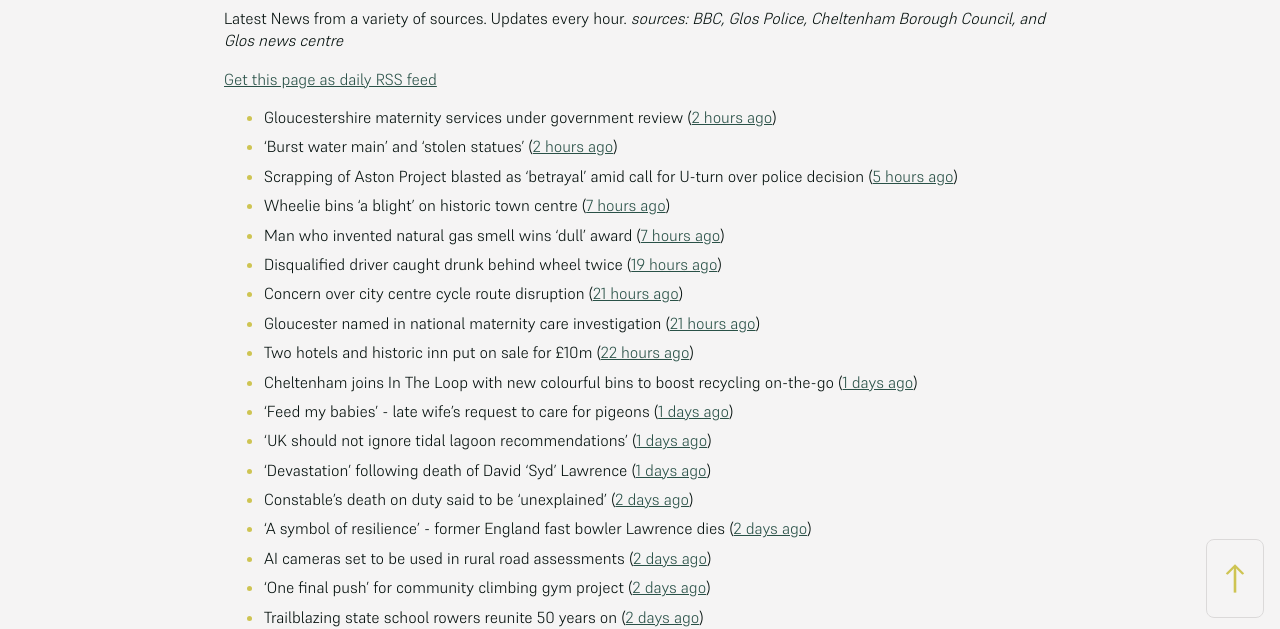
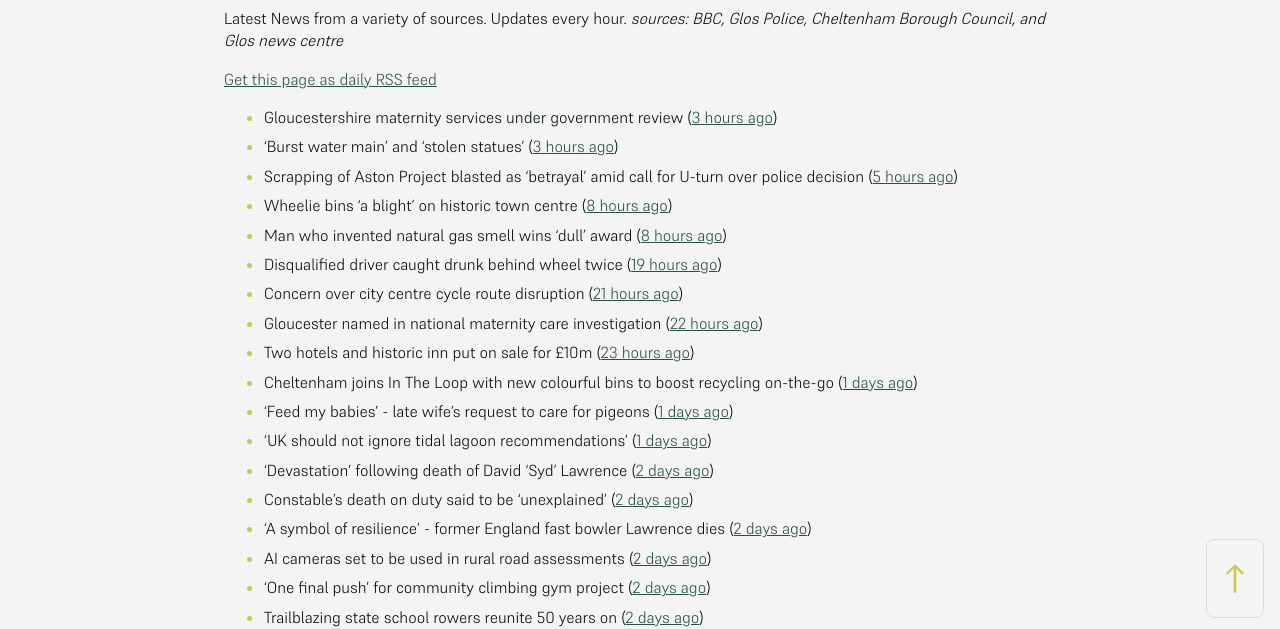
Before and after one commit to mat-0/cheltenham-open-data, a Jekyll site: the page built from _pages/news.md, in a window 1280 px wide. Shown: the part 266-895 px from the top of the page. Built offline with Jekyll 4.4.1, drawn with Linux system fonts in a browser that asks for light colours.

Commit message:
Updated 2025-06-24 13:58:42

```diff
--- a/_pages/news.md
+++ b/_pages/news.md
@@ -12,19 +12,19 @@ _sources: BBC, Glos Police, Cheltenham Borough Council, and Glos news centre_
 [Get this page as daily RSS feed](/daily.rss)
 
 <!-- news_marker starts -->
-- Gloucestershire maternity services under government review ([2 hours ago](https://www.bbc.co.uk/sounds/play/p0ll39jx))
-- 'Burst water main' and 'stolen statues' ([2 hours ago](https://www.bbc.com/news/articles/c98w395w3wlo))
+- Gloucestershire maternity services under government review ([3 hours ago](https://www.bbc.co.uk/sounds/play/p0ll39jx))
+- 'Burst water main' and 'stolen statues' ([3 hours ago](https://www.bbc.com/news/articles/c98w395w3wlo))
 - Scrapping of Aston Project blasted as ‘betrayal’ amid call for U-turn over police decision ([5 hours ago](https://gloucesternewscentre.co.uk/scrapping-of-aston-project-blasted-as-betrayal-amid-call-for-u-turn-over-police-decision/))
-- Wheelie bins 'a blight' on historic town centre ([7 hours ago](https://www.bbc.com/news/articles/cn86y7dq8yeo))
-- Man who invented natural gas smell wins 'dull' award ([7 hours ago](https://www.bbc.com/news/articles/cpw74x57p8po))
+- Wheelie bins 'a blight' on historic town centre ([8 hours ago](https://www.bbc.com/news/articles/cn86y7dq8yeo))
+- Man who invented natural gas smell wins 'dull' award ([8 hours ago](https://www.bbc.com/news/articles/cpw74x57p8po))
 - Disqualified driver caught drunk behind wheel twice ([19 hours ago](https://www.bbc.com/news/articles/c0k75jkm43zo))
 - Concern over city centre cycle route disruption ([21 hours ago](https://www.bbc.com/news/articles/cdez9y99k77o))
-- Gloucester named in national maternity care investigation ([21 hours ago](https://www.bbc.com/news/articles/c994x95yygyo))
-- Two hotels and historic inn put on sale for £10m ([22 hours ago](https://www.bbc.com/news/articles/c5y0vl7v84xo))
+- Gloucester named in national maternity care investigation ([22 hours ago](https://www.bbc.com/news/articles/c994x95yygyo))
+- Two hotels and historic inn put on sale for £10m ([23 hours ago](https://www.bbc.com/news/articles/c5y0vl7v84xo))
 - Cheltenham joins In The Loop with new colourful bins to boost recycling on-the-go ([1 days ago](https://www.cheltenham.gov.uk/news/article/3022/cheltenham_joins_in_the_loop_with_new_colourful_bins_to_boost_recycling_on-the-go))
 - 'Feed my babies' - late wife's request to care for pigeons ([1 days ago](https://www.bbc.com/news/videos/cn5kz4470rqo))
 - 'UK should not ignore tidal lagoon recommendations' ([1 days ago](https://www.bbc.com/news/articles/cvgd5ey411mo))
-- 'Devastation' following death of David 'Syd' Lawrence ([1 days ago](https://www.bbc.com/news/articles/cvg9r0j5g08o))
+- 'Devastation' following death of David 'Syd' Lawrence ([2 days ago](https://www.bbc.com/news/articles/cvg9r0j5g08o))
 - Constable's death on duty said to be 'unexplained' ([2 days ago](https://www.bbc.com/news/articles/c39z0d12k88o))
 - 'A symbol of resilience' - former England fast bowler Lawrence dies ([2 days ago](https://www.bbc.com/sport/cricket/articles/c07d973k0zzo))
 - AI cameras set to be used in rural road assessments ([2 days ago](https://www.bbc.com/news/articles/c62g921l14jo))
@@ -39,7 +39,7 @@ _sources: BBC, Glos Police, Cheltenham Borough Council, and Glos news centre_
 - Condition of rural county roads to be checked by AI camera system ([5 days ago](https://gloucesternewscentre.co.uk/condition-of-rural-county-roads-to-be-checked-by-ai-camera-system/))
 - Gloucestershire goes 80s for Jilly Cooper’s ‘Rivals’ series! ([6 days ago](https://www.bbc.co.uk/sounds/play/p0ljxnh1))
 - Joint statement with Gloucester City Council: Preferred bidder for Gloucestershire Airport to deliver soaring potential for economic benefit to region ([6 days ago](https://www.cheltenham.gov.uk/news/article/3021/joint_statement_with_gloucester_city_council_preferred_bidder_for_gloucestershire_airport_to_deliver_soaring_potential_for_economic_benefit_to_region))
-- Scene guard in place overnight after report two men assaulted a man in Cheltenham ([7 days ago](https://gloucesternewscentre.co.uk/scene-guard-in-place-overnight-after-report-two-men-assaulted-a-man-in-cheltenham/))
+- Scene guard in place overnight after report two men assaulted a man in Cheltenham ([8 days ago](https://gloucesternewscentre.co.uk/scene-guard-in-place-overnight-after-report-two-men-assaulted-a-man-in-cheltenham/))
 - Man sentenced for illegal tobacco sales ([8 days ago](https://gloucesternewscentre.co.uk/man-sentenced-for-illegal-tobacco-sales/))
 - Petersfield Community and Sports Hub set to strengthen community pride ([10 days ago](https://gloucesternewscentre.co.uk/petersfield-community-and-sports-hub-set-to-strengthen-community-pride/))
 - In Syd's Voice - The Story of David 'Syd' Lawrence ([10 days ago](https://www.bbc.co.uk/sounds/play/p0lj4vvq))
```
Also changed, not shown: _data/flood.json (+4 -4 lines), _pages/fix-my-street.md (+13 -13 lines), index.md (+5 -5 lines).
